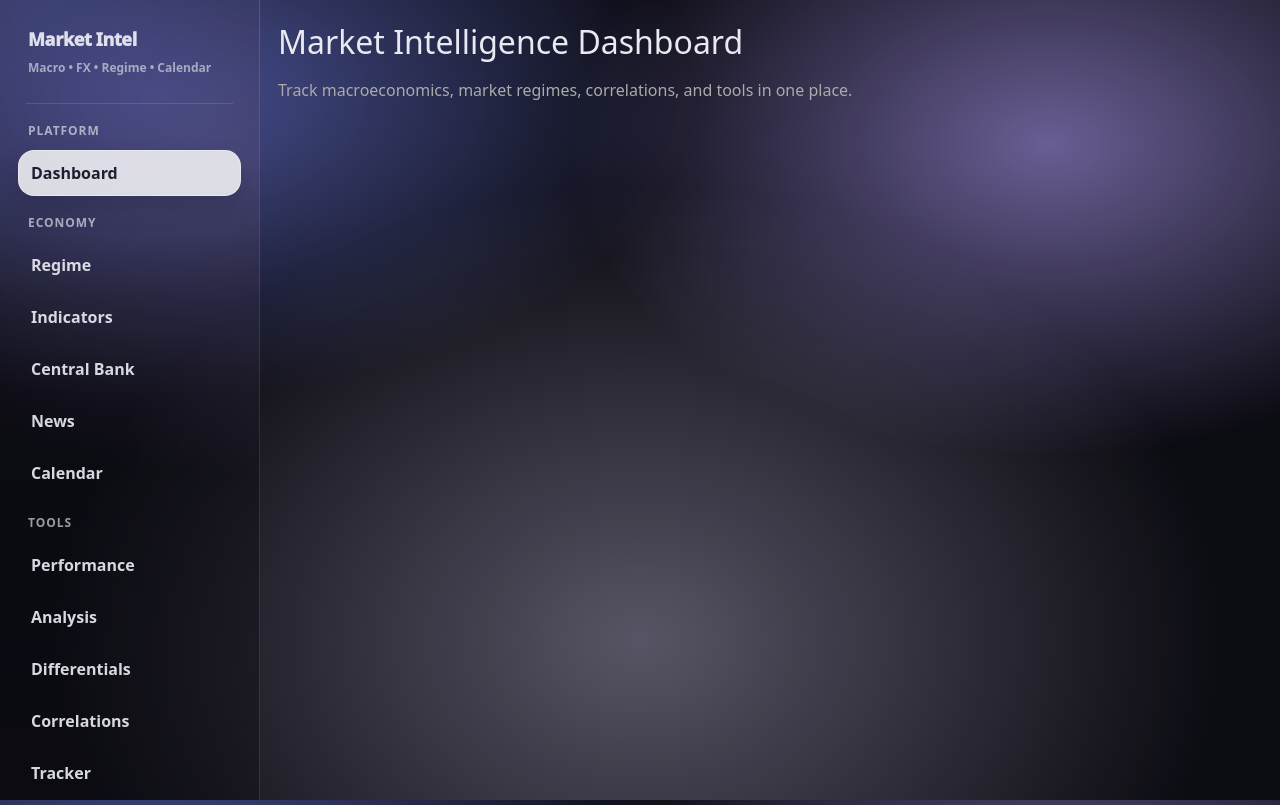
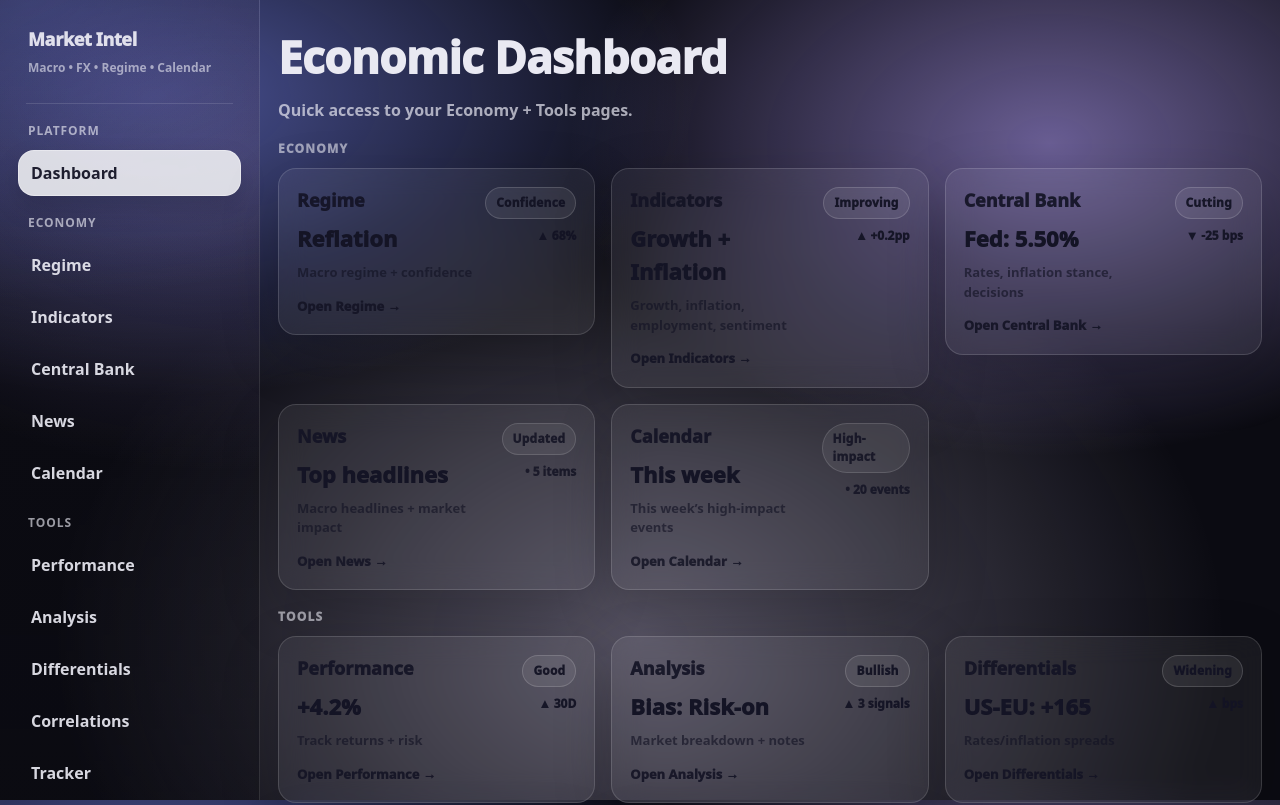
Before and after one commit to datawithdelio/market-intel-app, a Next.js app in the folder frontend/: page / in a window 1280 px wide. Shown: the top 805 px of the page. Built offline with nearby package versions, Linux system fonts and the light colour scheme.

Commit message:
Add economic dashboard UI and wire homepage

```diff
--- a/frontend/app/page.tsx
+++ b/frontend/app/page.tsx
@@ -1,13 +1,6 @@
+// frontend/app/page.tsx
+import EconomicDashboardUI from "../components/economy/EconomicDashboardUI";
+
 export default function HomePage() {
-  return (
-    <div>
-      <h1 style={{ fontSize: 32, marginBottom: 12 }}>
-        Market Intelligence Dashboard
-      </h1>
-
-      <p style={{ color: "#aaa", maxWidth: 600 }}>
-        Track macroeconomics, market regimes, correlations, and tools in one place.
-      </p>
-    </div>
-  );
+  return <EconomicDashboardUI />;
 }
--- /dev/null
+++ b/frontend/components/economy/EconomicDashboardUI.tsx
@@ -0,0 +1,258 @@
+"use client";
+
+import Link from "next/link";
+import React from "react";
+
+type Trend = "up" | "down" | "flat";
+
+type KPI = {
+  title: string;
+  value: string;
+  delta?: string;
+  trend?: Trend;
+  pill?: string;
+  subtitle?: string;
+  href: string;
+};
+
+export default function EconomicDashboardUI() {
+  const economy: KPI[] = [
+    {
+      title: "Regime",
+      value: "Reflation",
+      delta: "68%",
+      trend: "up",
+      pill: "Confidence",
+      subtitle: "Macro regime + confidence",
+      href: "/economy/regime",
+    },
+    {
+      title: "Indicators",
+      value: "Growth + Inflation",
+      delta: "+0.2pp",
+      trend: "up",
+      pill: "Improving",
+      subtitle: "Growth, inflation, employment, sentiment",
+      href: "/economy/indicators",
+    },
+    {
+      title: "Central Bank",
+      value: "Fed: 5.50%",
+      delta: "-25 bps",
+      trend: "down",
+      pill: "Cutting",
+      subtitle: "Rates, inflation stance, decisions",
+      href: "/economy/central-bank",
+    },
+    {
+      title: "News",
+      value: "Top headlines",
+      delta: "5 items",
+      trend: "flat",
+      pill: "Updated",
+      subtitle: "Macro headlines + market impact",
+      href: "/economy/news",
+    },
+    {
+      title: "Calendar",
+      value: "This week",
+      delta: "20 events",
+      trend: "flat",
+      pill: "High-impact",
+      subtitle: "This week’s high-impact events",
+      href: "/economy/calendar",
+    },
+  ];
+
+  const tools: KPI[] = [
+    {
+      title: "Performance",
+      value: "+4.2%",
+      delta: "30D",
+      trend: "up",
+      pill: "Good",
+      subtitle: "Track returns + risk",
+      href: "/tools/performance",
+    },
+    {
+      title: "Analysis",
+      value: "Bias: Risk-on",
+      delta: "3 signals",
+      trend: "up",
+      pill: "Bullish",
+      subtitle: "Market breakdown + notes",
+      href: "/tools/analysis",
+    },
+    {
+      title: "Differentials",
+      value: "US-EU: +165",
+      delta: "bps",
+      trend: "up",
+      pill: "Widening",
+      subtitle: "Rates/inflation spreads",
+      href: "/tools/differentials",
+    },
+    {
+      title: "Correlations",
+      value: "DXY ↔ Yields",
+      delta: "0.61",
+      trend: "up",
+      pill: "Strong",
+      subtitle: "Cross-asset relationships",
+      href: "/tools/correlations",
+    },
+    {
+      title: "Tracker",
+      value: "Watchlist",
+      delta: "Coming",
+      trend: "flat",
+      pill: "Later",
+      subtitle: "Watchlist + alerts (later)",
+      href: "/tools/tracker",
+    },
+  ];
+
+  return (
+    <div style={{ display: "flex", flexDirection: "column", gap: 18 }}>
+      <header style={{ paddingTop: 6 }}>
+        <h1 style={{ fontSize: 44, fontWeight: 950, letterSpacing: -0.6, margin: 0 }}>
+          Economic Dashboard
+        </h1>
+        <p style={{ marginTop: 8, opacity: 0.7, fontWeight: 700 }}>
+          Quick access to your Economy + Tools pages.
+        </p>
+      </header>
+
+      <Section title="Economy">
+        <div style={grid}>
+          {economy.map((k) => (
+            <KPICard key={k.title} kpi={k} />
+          ))}
+        </div>
+      </Section>
+
+      <Section title="Tools">
+        <div style={grid}>
+          {tools.map((k) => (
+            <KPICard key={k.title} kpi={k} />
+          ))}
+        </div>
+      </Section>
+    </div>
+  );
+}
+
+function Section({ title, children }: { title: string; children: React.ReactNode }) {
+  return (
+    <section style={{ display: "flex", flexDirection: "column", gap: 10 }}>
+      <div style={{ fontSize: 12, fontWeight: 950, opacity: 0.6, letterSpacing: 1.2 }}>
+        {title.toUpperCase()}
+      </div>
+      {children}
+    </section>
+  );
+}
+
+function KPICard({ kpi }: { kpi: KPI }) {
+  const tone = getTone(kpi.trend);
+
+  return (
+    <Link href={kpi.href} style={{ textDecoration: "none" }}>
+      <div className="glass-card" style={{ ...card, cursor: "pointer" }}>
+        <div style={{ display: "flex", alignItems: "flex-start", justifyContent: "space-between", gap: 10 }}>
+          <div style={{ display: "flex", flexDirection: "column", gap: 8 }}>
+            <div style={{ fontSize: 18, fontWeight: 950, opacity: 0.92 }}>{kpi.title}</div>
+            <div style={{ fontSize: 22, fontWeight: 950 }}>{kpi.value}</div>
+
+            {kpi.subtitle && (
+              <div style={{ fontSize: 13, fontWeight: 750, opacity: 0.65 }}>
+                {kpi.subtitle}
+              </div>
+            )}
+          </div>
+
+          {(kpi.pill || kpi.delta) && (
+            <div style={{ display: "flex", flexDirection: "column", alignItems: "flex-end", gap: 8 }}>
+              {kpi.pill && <span style={{ ...pill, ...tone.pill }}>{kpi.pill}</span>}
+              {kpi.delta && (
+                <div style={{ ...delta, ...tone.delta }}>
+                  {tone.icon} {kpi.delta}
+                </div>
+              )}
+            </div>
+          )}
+        </div>
+
+        <div style={{ marginTop: 14, display: "flex", alignItems: "center", gap: 10 }}>
+          <span style={{ ...cta, ...tone.cta }}>Open {kpi.title} →</span>
+        </div>
+      </div>
+    </Link>
+  );
+}
+
+/* ---------------- styles ---------------- */
+
+const grid: React.CSSProperties = {
+  display: "grid",
+  gridTemplateColumns: "repeat(3, minmax(0, 1fr))",
+  gap: 16,
+};
+
+const card: React.CSSProperties = {
+  padding: 18,
+  borderRadius: 18,
+  border: "1px solid rgba(255,255,255,0.14)",
+  background: "rgba(255,255,255,0.06)",
+  boxShadow: "0 20px 60px rgba(0,0,0,0.18)",
+};
+
+const pill: React.CSSProperties = {
+  padding: "6px 10px",
+  borderRadius: 999,
+  fontSize: 12,
+  fontWeight: 950,
+  letterSpacing: 0.2,
+  border: "1px solid rgba(255,255,255,0.16)",
+  background: "rgba(255,255,255,0.08)",
+  opacity: 0.95,
+};
+
+const delta: React.CSSProperties = {
+  fontSize: 12,
+  fontWeight: 950,
+  opacity: 0.9,
+};
+
+const cta: React.CSSProperties = {
+  fontSize: 13,
+  fontWeight: 950,
+  opacity: 0.85,
+};
+
+function getTone(trend?: Trend) {
+  // No hard-coded colors required by your globals; this is just subtle.
+  // If you want true red/green, I’ll swap to explicit hex values.
+  if (trend === "up") {
+    return {
+      icon: "▲",
+      pill: { opacity: 0.95 },
+      delta: { opacity: 0.95 },
+      cta: { opacity: 0.9 },
+    };
+  }
+  if (trend === "down") {
+    return {
+      icon: "▼",
+      pill: { opacity: 0.95 },
+      delta: { opacity: 0.95 },
+      cta: { opacity: 0.9 },
+    };
+  }
+  return {
+    icon: "•",
+    pill: { opacity: 0.85 },
+    delta: { opacity: 0.85 },
+    cta: { opacity: 0.85 },
+  };
+}
```
Also changed, not shown: 1 other file (tests, documents, lock files or other folders).
